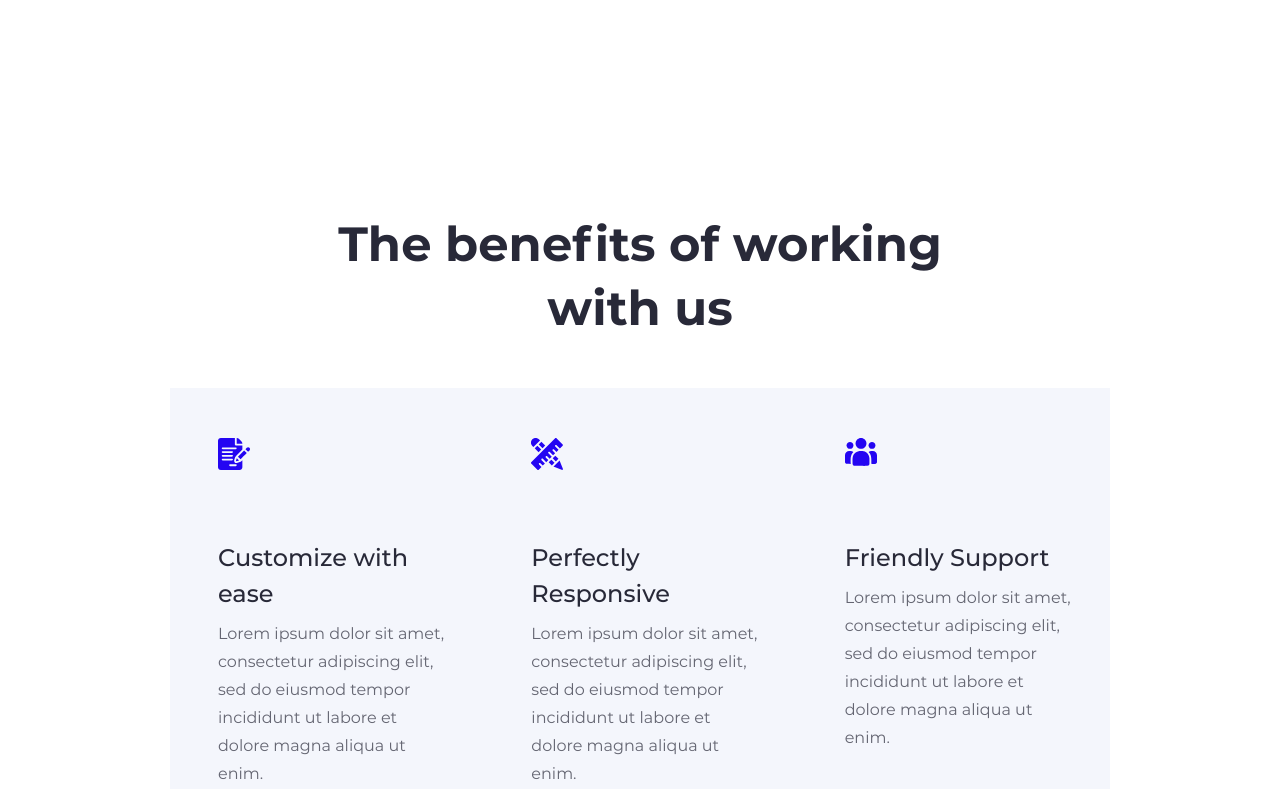
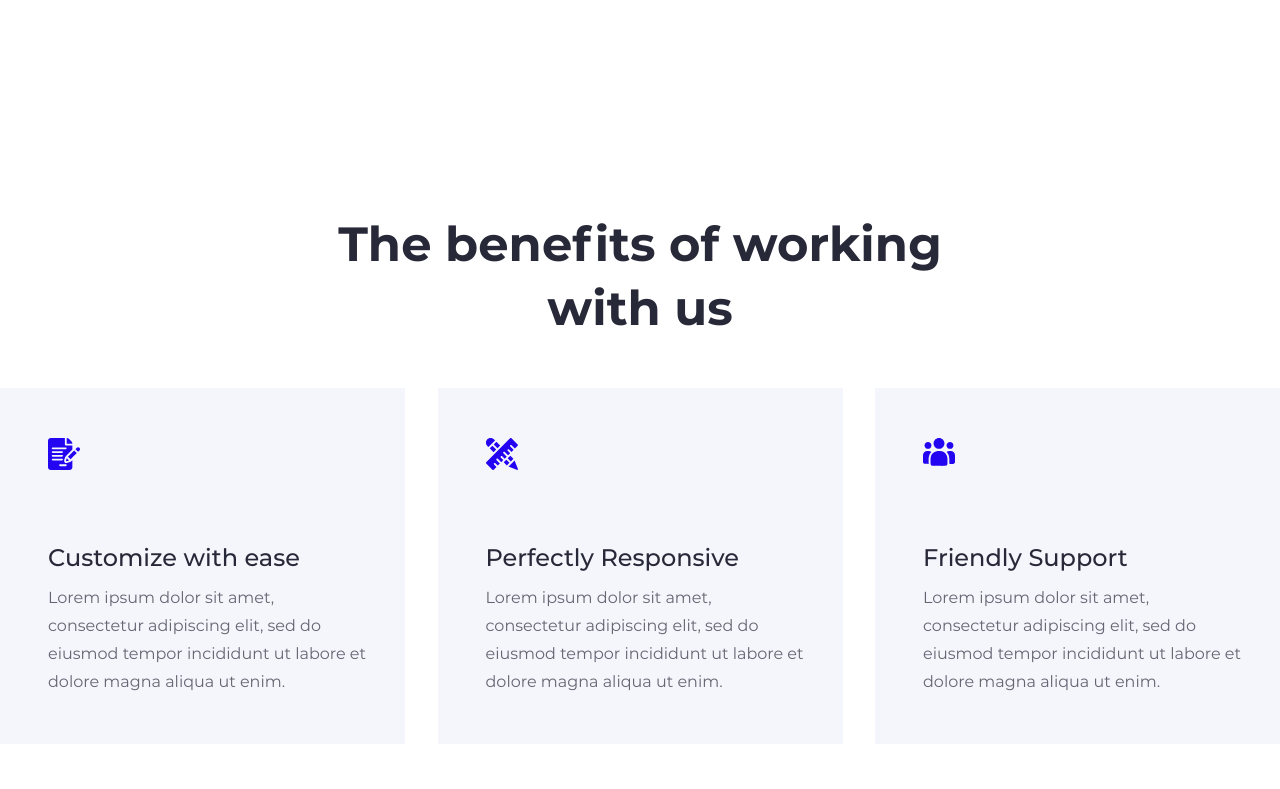
Before and after one commit to Tilsit-S/Webflow, a website: page build/features.html in a window 1280 px wide. Shown: the part 908-1697 px from the top of the page. Drawn offline with Linux system fonts and the light colour scheme.

Commit message:
29.03.2023

```diff
--- a/build/features.html
+++ b/build/features.html
@@ -36,7 +36,6 @@
             </div>
         </section>
         <section class="benefits-of-work benefits">
-            <div class="benefits-of-work__wrapper container">
             <ul class="benefits__partners partners">
                 <li class="partners__item"><img src="../img/about-us/benefits/100000.svg" alt="100000"></li>
                 <li class="partners__item"><img src="../img/about-us/benefits/logo1.svg" alt="logo"></li>
@@ -66,7 +65,6 @@
                         </div>
                     </li>
                 </ul>
-            </div>
         </section>
     </main>
     <footer class="page-footer footer">
```
Lines whose indentation alone changed are shown as unchanged.
